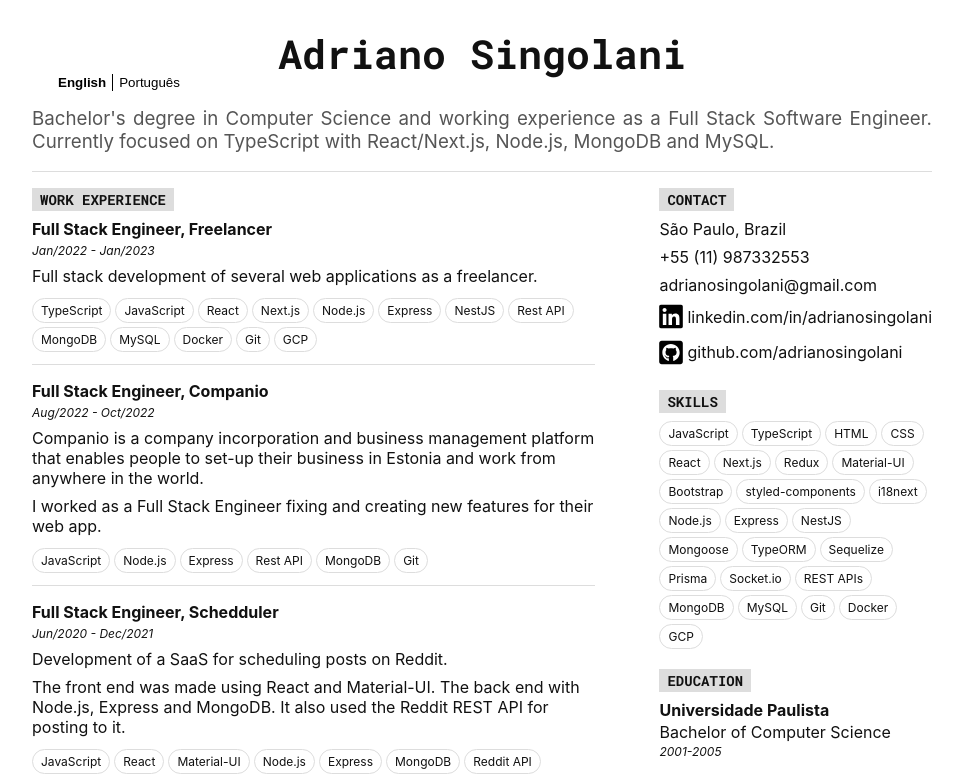
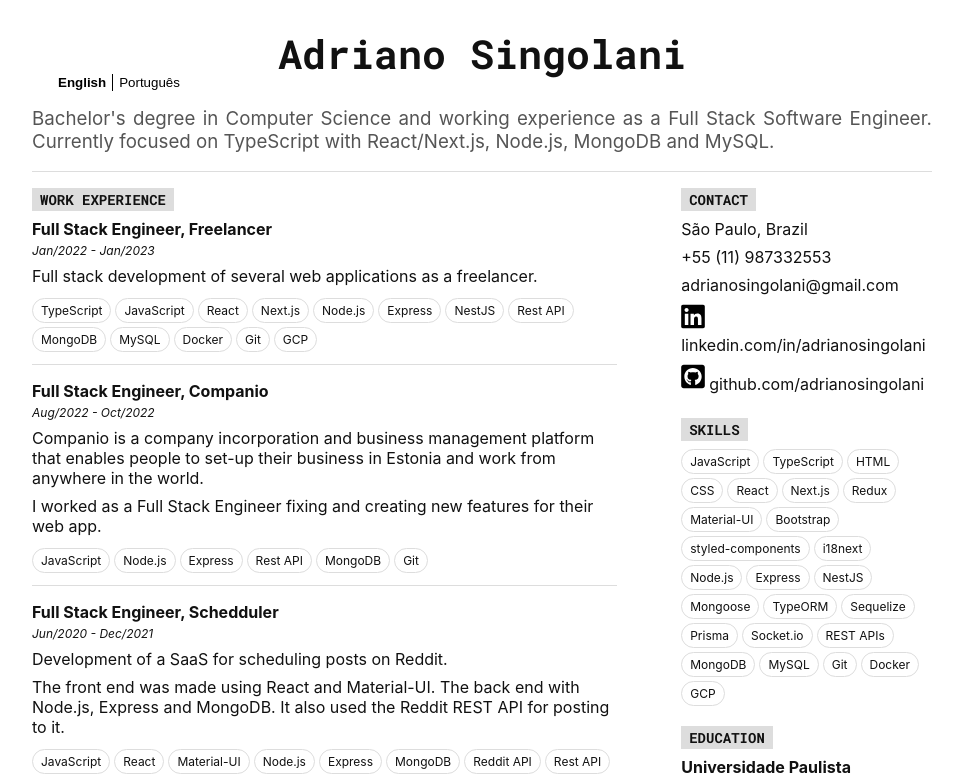
Before and after one commit to adrianosingolani/adrianosingolani.github.io, a React (Vite) app: page / in a window 1280 px wide. Shown: the top 775 px of the page, without its empty margins (158-1121 px from the left). Built offline with nearby package versions, Linux system fonts and the light colour scheme.

Commit message:
icons as limks

```diff
--- a/src/components/Contact.jsx
+++ b/src/components/Contact.jsx
@@ -33,17 +33,17 @@ export default function Contact() {
         <h4>+55 (11) 987332553</h4>
         <h4>adrianosingolani@gmail.com</h4>
         <h4>
-          <Icon src={linkedinIcon} />
           <a
             href="https://www.linkedin.com/in/adrianosingolani/"
             target="_blank"
           >
+            <Icon src={linkedinIcon} />
             linkedin.com/in/adrianosingolani
           </a>
         </h4>
         <h4>
-          <Icon src={githubIcon} />
           <a href="https://github.com/adrianosingolani" target="_blank">
+            <Icon src={githubIcon} />
             github.com/adrianosingolani
           </a>
         </h4>
```
Also changed, not shown: 1 other file (tests, documents, lock files or other folders).
